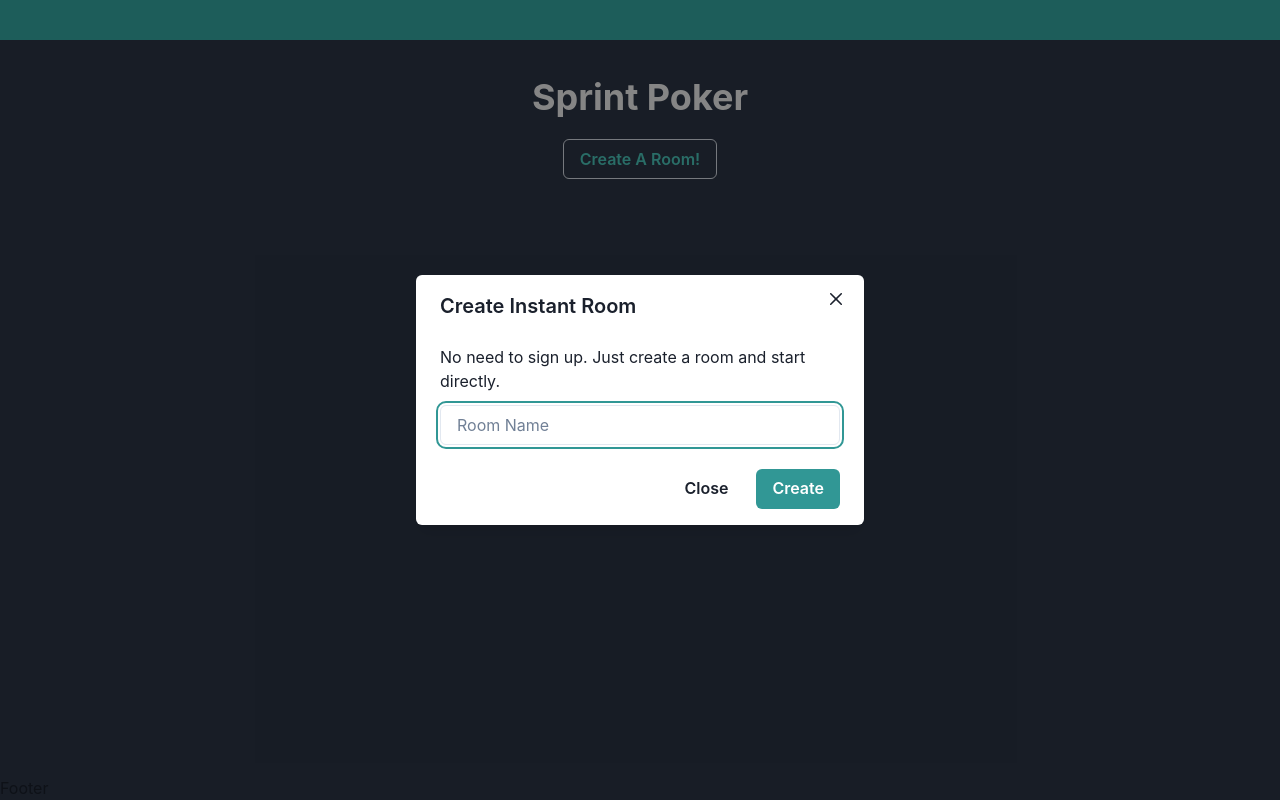
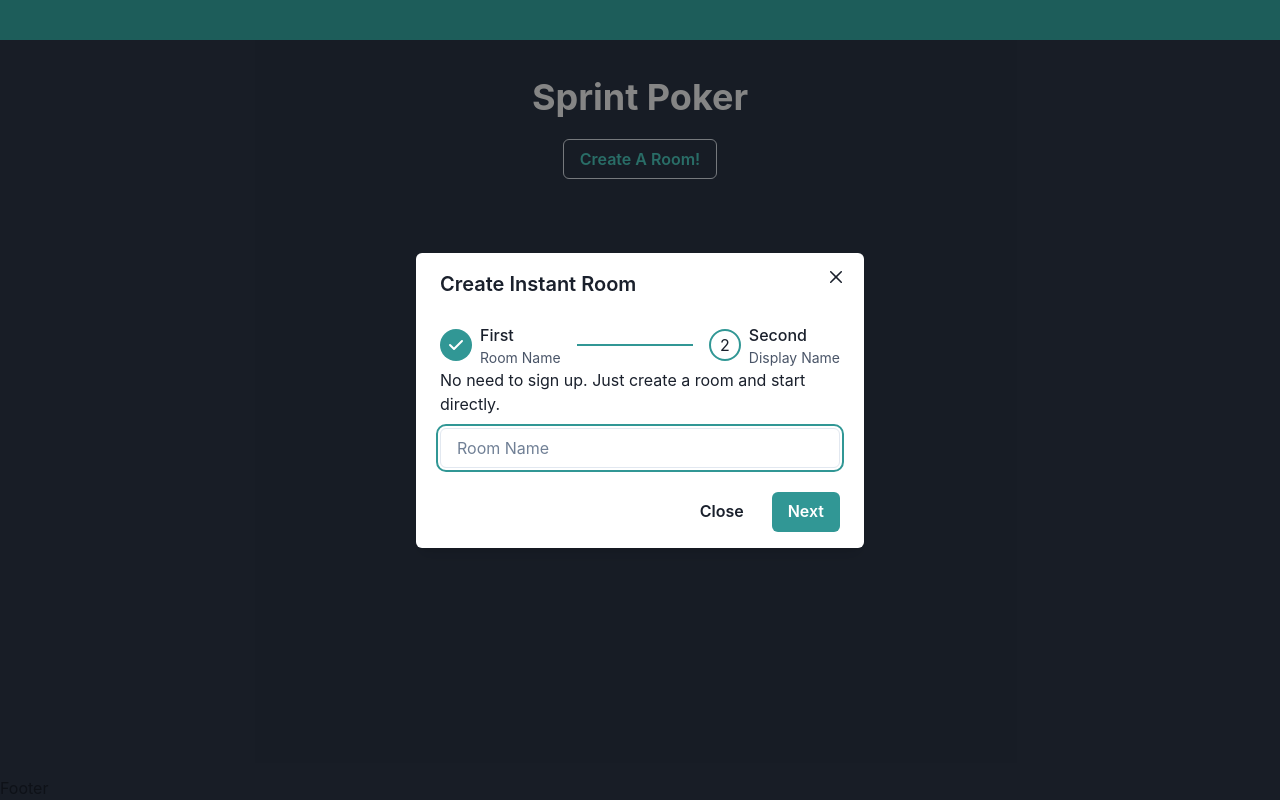
Before and after one commit to basel2053/sprint-poker, a React (Vite) app in the folder client/: page / in a window 1280 px wide. Both pictures are taken after a click on the button "Create A Room!". Built offline with nearby package versions, Linux system fonts and the light colour scheme.

Commit message:
feat: add stepper for multi step process

```diff
--- a/client/src/app/pages/home.tsx
+++ b/client/src/app/pages/home.tsx
@@ -12,18 +12,35 @@ import {
   Text,
   Input,
   useDisclosure,
+  useSteps,
 } from '@chakra-ui/react';
 import { useState } from 'react';
 import { useNavigate } from 'react-router-dom';
+import { FormStepper } from '@/components/Others';
+
+const steps = [
+  { title: 'First', description: 'Room Name' },
+  { title: 'Second', description: 'Display Name' },
+];
 
 export const Home = () => {
   const [roomName, setRoomName] = useState('');
+  const [name, setName] = useState('');
   const navigate = useNavigate();
   const { isOpen, onOpen, onClose } = useDisclosure();
+  const { activeStep, goToNext } = useSteps({
+    index: 1,
+    count: steps.length,
+  });
   const handleCreate = (e: React.FormEvent) => {
     e.preventDefault();
     navigate(`/room/${roomName}`);
     onClose();
+  };
+
+  const handleNext = (e: React.FormEvent) => {
+    e.preventDefault();
+    goToNext();
   };
   return (
     <>
@@ -40,13 +57,16 @@ export const Home = () => {
         <ModalContent>
           <ModalHeader>Create Instant Room</ModalHeader>
           <ModalCloseButton />
-          <form onSubmit={handleCreate}>
+          <form onSubmit={activeStep === 2 ? handleCreate : handleNext}>
             <ModalBody>
+              <FormStepper steps={steps} activeStep={activeStep} />
               <Text mb={3}> No need to sign up. Just create a room and start directly.</Text>
               <Input
-                placeholder="Room Name"
-                value={roomName}
-                onChange={(e) => setRoomName(e.target.value)}
+                placeholder={activeStep === 2 ? 'Name' : 'Room Name'}
+                value={activeStep === 2 ? name : roomName}
+                onChange={(e) =>
+                  activeStep === 2 ? setName(e.target.value) : setRoomName(e.target.value)
+                }
                 outlineColor="teal.500"
                 focusBorderColor="teal.400"
               />
@@ -55,9 +75,11 @@ export const Home = () => {
               <Button mr={3} variant="ghost">
                 Close
               </Button>
-              <Button colorScheme="teal" type="submit">
-                Create
-              </Button>
+              {
+                <Button colorScheme="teal" type="submit">
+                  {activeStep === 2 ? 'Create' : 'Next'}
+                </Button>
+              }
             </ModalFooter>
           </form>
         </ModalContent>
--- /dev/null
+++ b/client/src/components/Others/Stepper.tsx
@@ -0,0 +1,47 @@
+import {
+  Box,
+  Stepper,
+  Step,
+  StepSeparator,
+  StepIndicator,
+  StepStatus,
+  StepIcon,
+  StepTitle,
+  StepNumber,
+  StepDescription,
+} from '@chakra-ui/react';
+
+interface Step {
+  title: string;
+  description: string;
+}
+
+interface FormStepperProps {
+  steps: Step[];
+  activeStep: number;
+}
+
+export const FormStepper: React.FC<FormStepperProps> = ({ steps, activeStep }) => {
+  return (
+    <Stepper index={activeStep} colorScheme="teal">
+      {steps.map((step, index) => (
+        <Step key={index}>
+          <StepIndicator>
+            <StepStatus
+              complete={<StepIcon />}
+              incomplete={<StepNumber />}
+              active={<StepNumber />}
+            />
+          </StepIndicator>
+
+          <Box flexShrink="0">
+            <StepTitle>{step.title}</StepTitle>
+            <StepDescription>{step.description}</StepDescription>
+          </Box>
+
+          <StepSeparator />
+        </Step>
+      ))}
+    </Stepper>
+  );
+};
--- /dev/null
+++ b/client/src/components/Others/index.ts
@@ -0,0 +1 @@
+export * from './Stepper';
```
